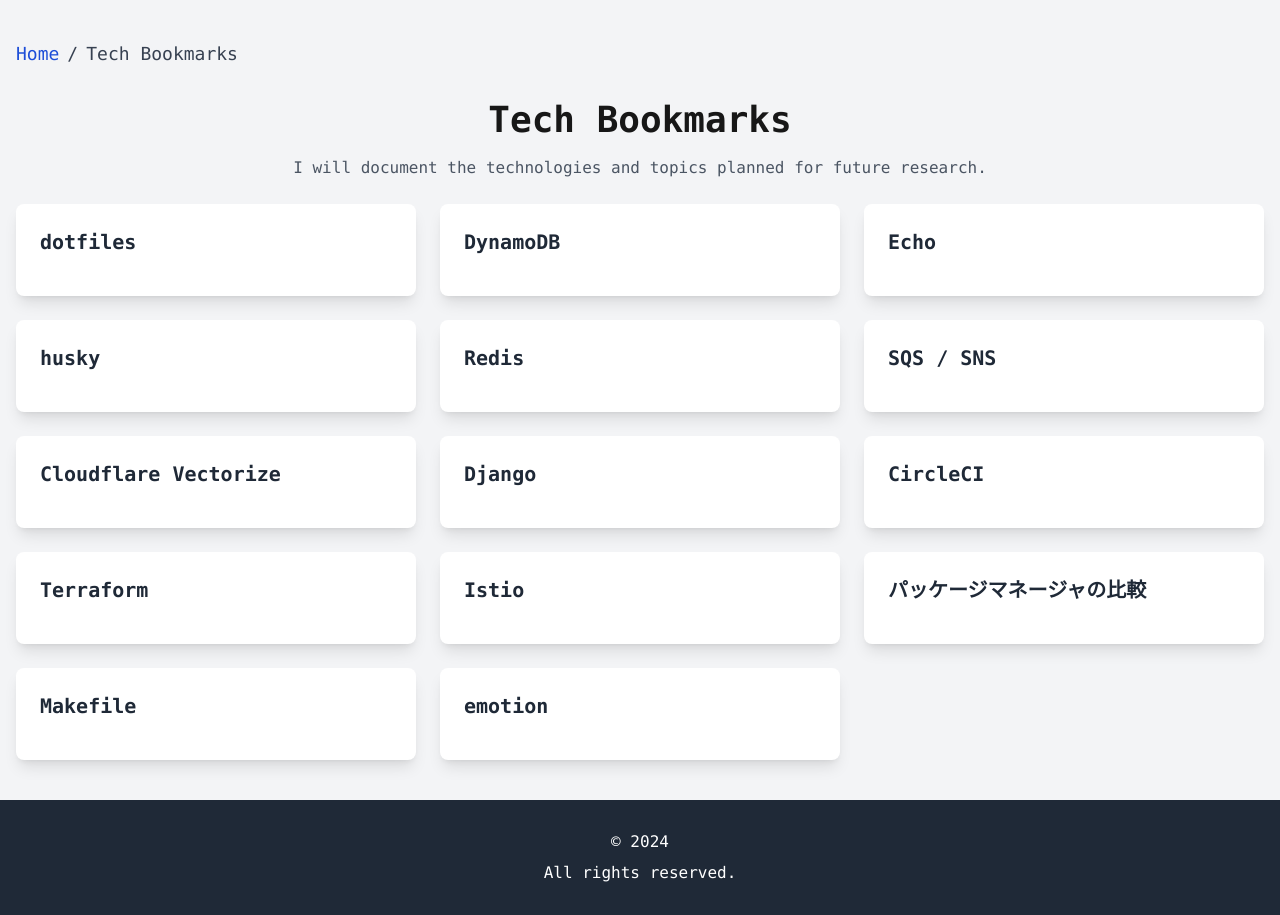
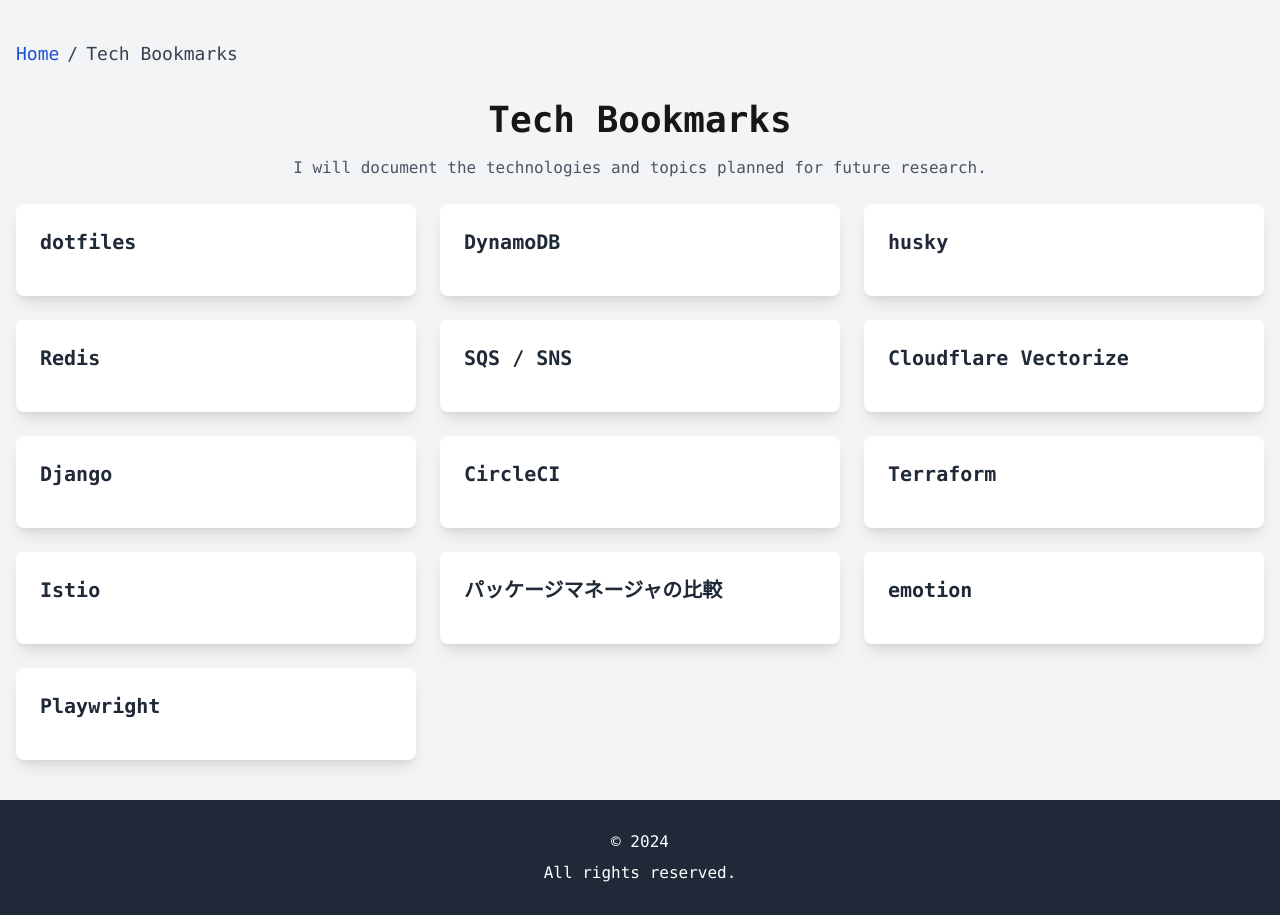
Before and after one commit to ys39/ys39.github.io, a Next.js app: page /tech-bookmarks in a window 1280 px wide. Built offline with nearby package versions, Linux system fonts and the light colour scheme.

Commit message:
mod tech bookmarks

```diff
--- a/tech-bookmarks/terms.ts
+++ b/tech-bookmarks/terms.ts
@@ -8,11 +8,6 @@
   },
   {
     title: 'DynamoDB',
-    date: '',
-    link: '',
-  },
-  {
-    title: 'Echo',
     date: '',
     link: '',
   },
@@ -62,12 +57,12 @@
     link: '',
   },
   {
-    title: 'Makefile',
+    title: 'emotion',
     date: '',
     link: '',
   },
   {
-    title: 'emotion',
+    title: 'Playwright',
     date: '',
     link: '',
   },
```
